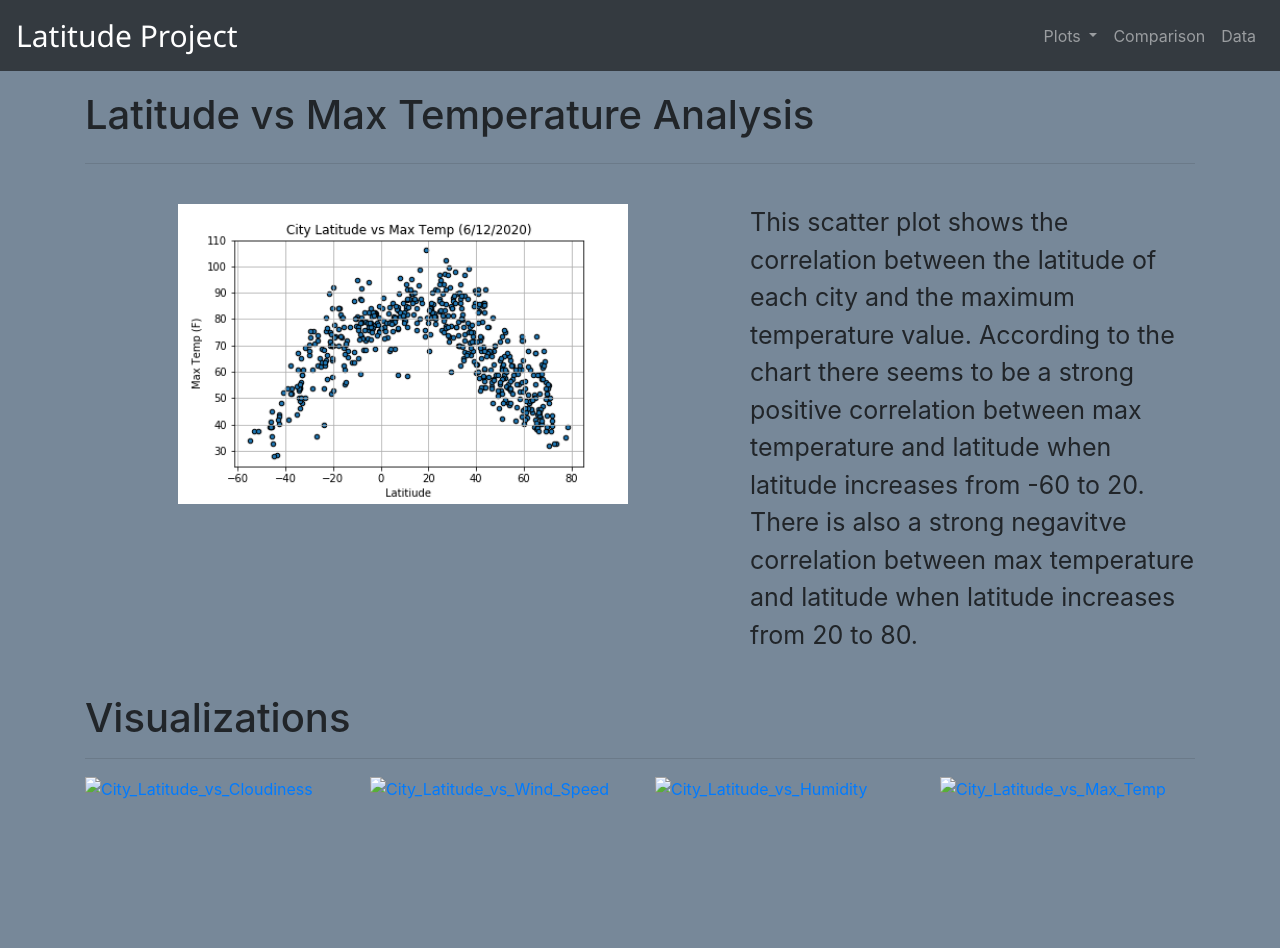
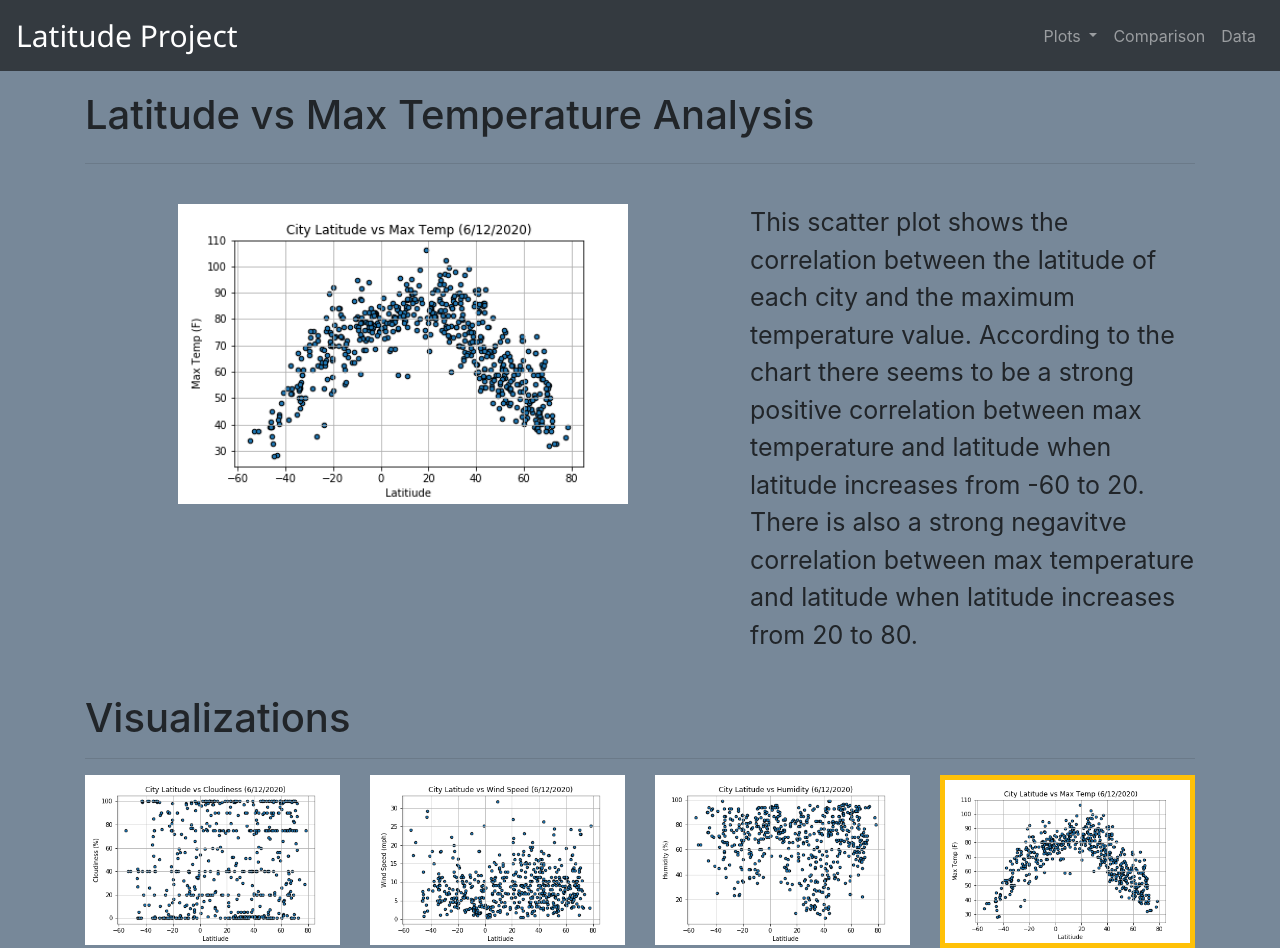
Before and after one commit to NoahSuskin/NoahSuskin-Web-Design-Challenge.github.io, a plain HTML site: page Assets/Max_temp_vs_lat.html in a window 1280 px wide. Before the commit the page ends 801 px from the top, so only its background shows below. Drawn offline with nearby package versions, Linux system fonts and the light colour scheme.

Commit message:
Final commit

```diff
--- a/Assets/Max_temp_vs_lat.html
+++ b/Assets/Max_temp_vs_lat.html
@@ -61,16 +61,16 @@
                         <hr>
                         <div class="row">
                             <div class="col-md-3">
-                                <a href="Assets/Cloudiness_vs_lat.html"><img class="img-fluid" src="Visualizations/City_Latitude_vs_Cloudiness copy.png" alt="City_Latitude_vs_Cloudiness"></a>
+                                <a href="Cloudiness_vs_lat.html"><img class="img-fluid" src="../Visualizations/City_Latitude_vs_Cloudiness copy.png" alt="City_Latitude_vs_Cloudiness"></a>
                             </div>
                             <div class="col-md-3">
-                                <a href="Assets/Wind_Speed_vs_lat.html"><img class="img-fluid" src="Visualizations/City_Latitude_vs_Wind_Speed copy.png" alt="City_Latitude_vs_Wind_Speed"></a>
+                                <a href="Wind_Speed_vs_lat.html"><img class="img-fluid" src="../Visualizations/City_Latitude_vs_Wind_Speed copy.png" alt="City_Latitude_vs_Wind_Speed"></a>
                             </div>
                             <div class="col-md-3">
-                                <a href="Assets/Humidity_vs_lat.html"><img class="img-fluid" src="Visualizations/City_Latitude_vs_Humidity copy.png" alt="City_Latitude_vs_Humidity"></a>
+                                <a href="Humidity_vs_lat.html"><img class="img-fluid" src="../Visualizations/City_Latitude_vs_Humidity copy.png" alt="City_Latitude_vs_Humidity"></a>
                             </div>
                             <div class="col-md-3">
-                                <a href="Assets/Max_temp_vs_lat.html"><img style="border-width: 5px !important;" class="img-fluid" src="Visualizations/City_Latitude_vs_Max_Temp copy.png" alt="City_Latitude_vs_Max_Temp"></a>
+                                <a href="Max_temp_vs_lat.html"><img style="border-width: 5px !important;" class="img-fluid border border-warning" src="../Visualizations/City_Latitude_vs_Max_Temp copy.png" alt="City_Latitude_vs_Max_Temp"></a>
                             </div>
                         </div>
                     </div>
```
Also changed, not shown: Assets/Cloudiness_vs_lat.html (+4 -4 lines), Assets/Humidity_vs_lat.html (+4 -4 lines), Assets/Wind_Speed_vs_lat.html (+4 -4 lines), 1 other file.
